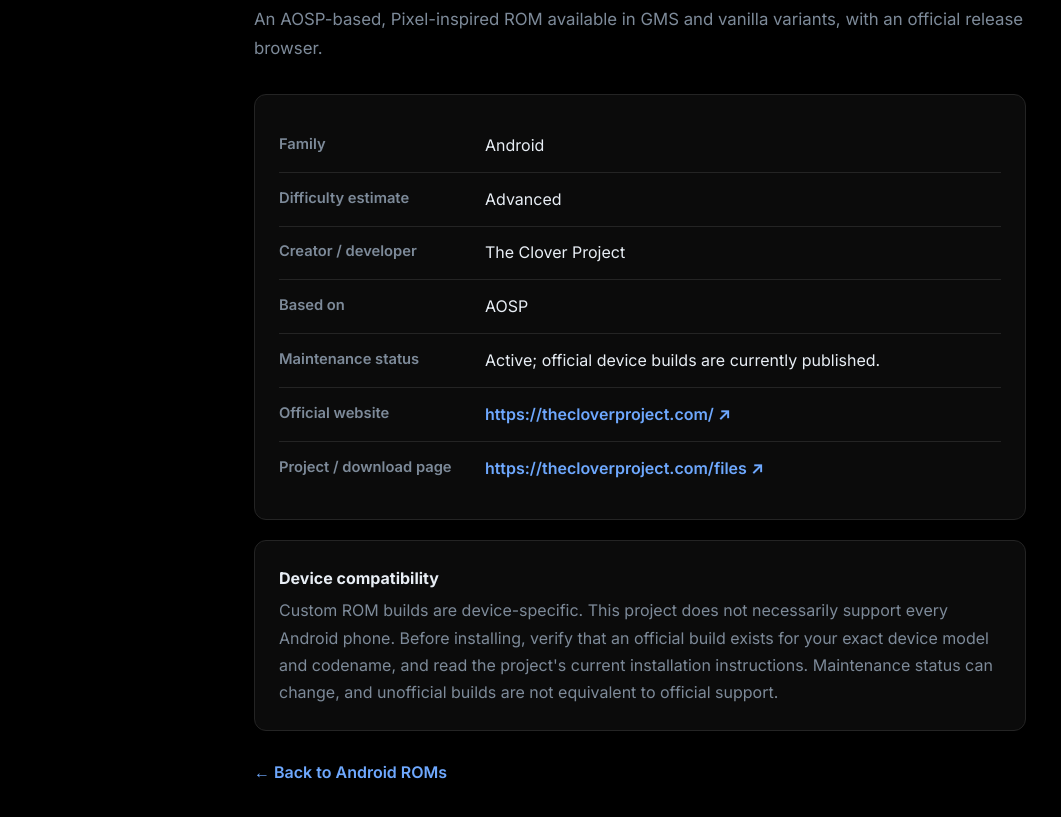
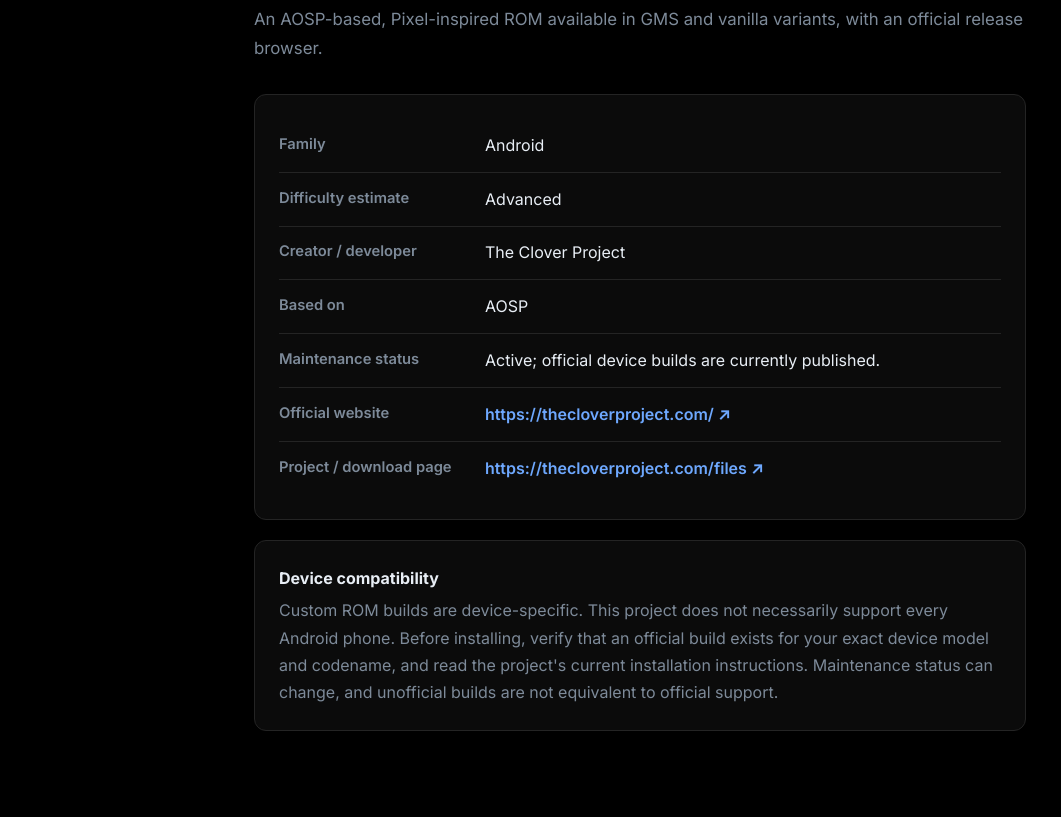
Before and after one commit to Animeking138/LDHY, a plain HTML site: page android/clover.html in a window 1280 px wide. Shown: the part 205-1022 px from the top of the page, without its empty margins (0-1061 px from the left). Drawn offline with Linux system fonts and the light colour scheme.

Commit message:
Remove duplicate links from Android ROM pages

```diff
--- a/android/clover.html
+++ b/android/clover.html
@@ -6,4 +6,4 @@
 <div class="row"><div class="label">Difficulty estimate</div><div class="value">Advanced</div></div>
 <div class="row"><div class="label">Creator / developer</div><div class="value">The Clover Project</div></div>
 <div class="row"><div class="label">Based on</div><div class="value">AOSP</div></div>
-<div class="row"><div class="label">Maintenance status</div><div class="value">Active; official device builds are currently published.</div></div><div class="row"><div class="label">Official website</div><div class="value"><a href="https://thecloverproject.com/" target="_blank" rel="noopener noreferrer">https://thecloverproject.com/ ↗</a></div></div><div class="row"><div class="label">Project / download page</div><div class="value"><a href="https://thecloverproject.com/files" target="_blank" rel="noopener noreferrer">https://thecloverproject.com/files ↗</a></div></div></section><aside class="card notice" role="note"><div class="notice-title">Device compatibility</div><p>Custom ROM builds are device-specific. This project does not necessarily support every Android phone. Before installing, verify that an official build exists for your exact device model and codename, and read the project's current installation instructions. Maintenance status can change, and unofficial builds are not equivalent to official support.</p></aside><a class="back" href="../index.html#android">← Back to Android ROMs</a></main></body></html>
+<div class="row"><div class="label">Maintenance status</div><div class="value">Active; official device builds are currently published.</div></div><div class="row"><div class="label">Official website</div><div class="value"><a href="https://thecloverproject.com/" target="_blank" rel="noopener noreferrer">https://thecloverproject.com/ ↗</a></div></div><div class="row"><div class="label">Project / download page</div><div class="value"><a href="https://thecloverproject.com/files" target="_blank" rel="noopener noreferrer">https://thecloverproject.com/files ↗</a></div></div></section><aside class="card notice" role="note"><div class="notice-title">Device compatibility</div><p>Custom ROM builds are device-specific. This project does not necessarily support every Android phone. Before installing, verify that an official build exists for your exact device model and codename, and read the project's current installation instructions. Maintenance status can change, and unofficial builds are not equivalent to official support.</p></aside></main></body></html>
```
